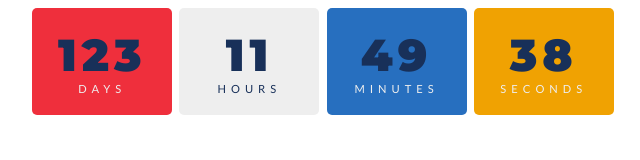
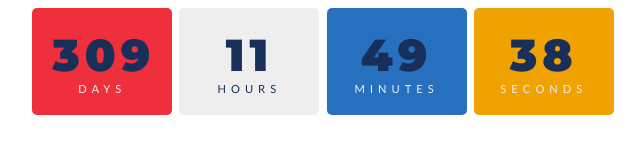
Before and after one commit to sunidhi1729/notioncountdown, a plain HTML site: page index.html in a window 1280 px wide. Shown: the full height of the page, 317-957 px from the left. Drawn offline with Linux system fonts and the light colour scheme.

Commit message:
Update index.html

```diff
--- a/index.html
+++ b/index.html
@@ -103,7 +103,7 @@ body{
 </body>
 <script>
     const year = new Date().getFullYear();
-const myDate = new Date('Nov 18, 2023 00:00:00');
+const myDate = new Date('May 22, 2024 00:00:00');
 console.log(myDate);
 
 // countdown
```
